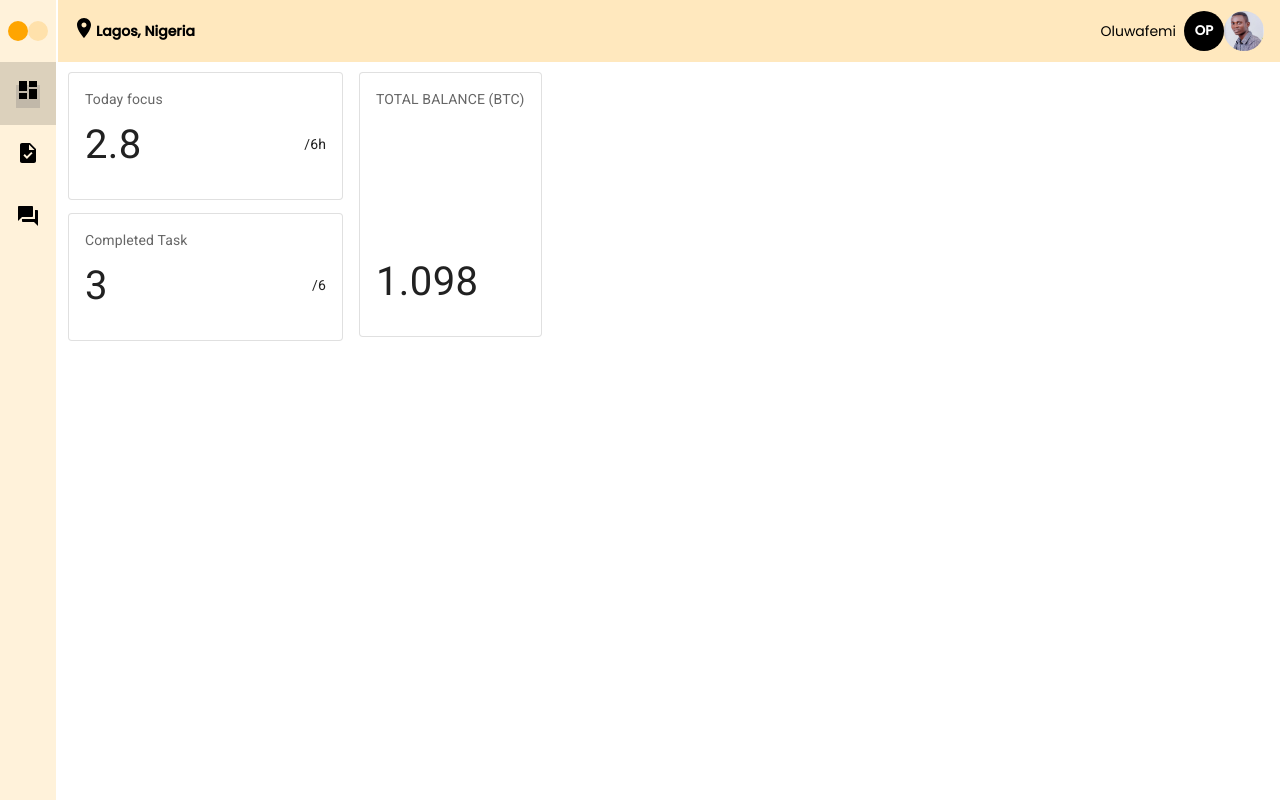
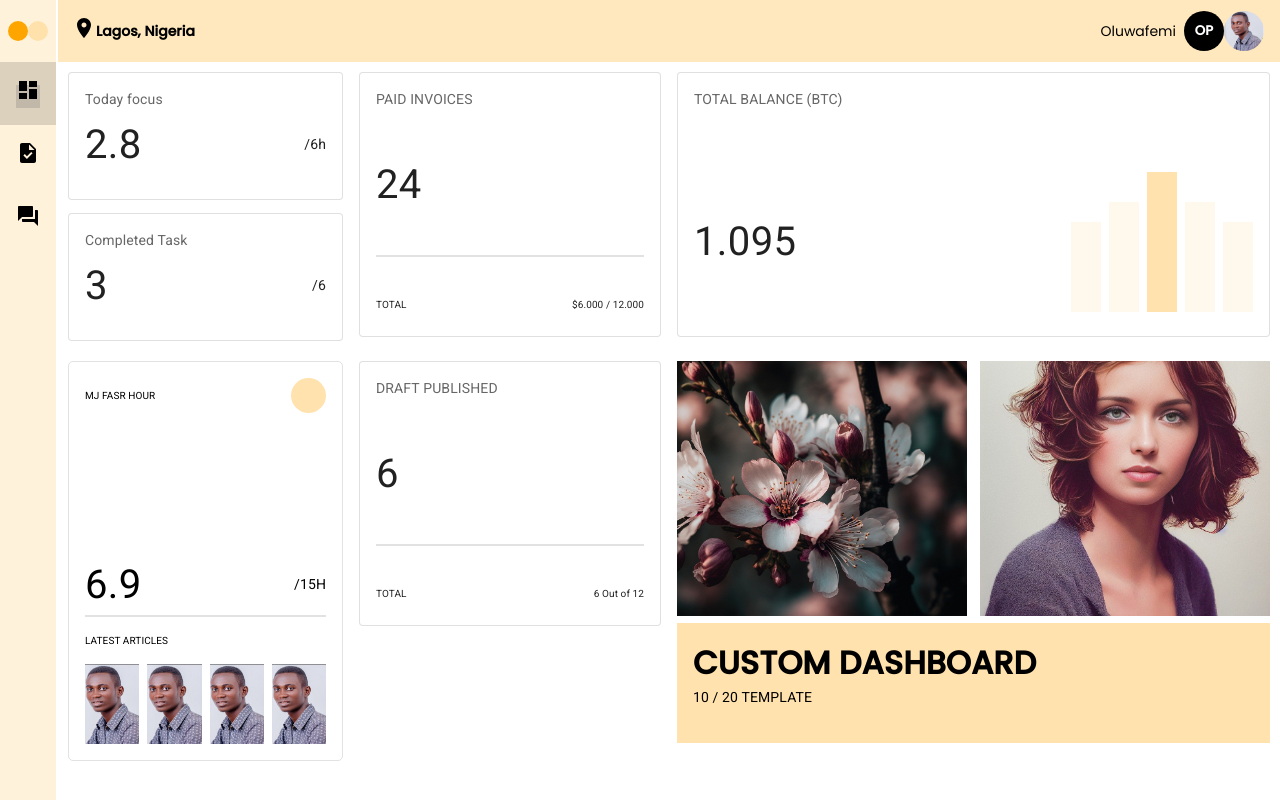
Before and after one commit to dev-makanju/Planoo-, a React (Create React App) app: page /dashboard in a window 1280 px wide. Built offline with nearby package versions, Linux system fonts and the light colour scheme; no server answers.

Commit message:
ft/completed dashboard UI

```diff
--- a/src/App.css
+++ b/src/App.css
@@ -4,6 +4,10 @@
    box-sizing: border-box;
    padding: 0;
    margin: 0;
+}
+
+hr {
+   border:.78px solid #5d5a5a2d;
 }
 
 body{
--- a/src/components/dashboard/Dash.css
+++ b/src/components/dashboard/Dash.css
@@ -3,3 +3,90 @@
    gap: 1rem;
    padding: 10px;
 }
+
+.widget-item {
+   flex: 1;
+}
+
+.mini-widget {
+   display: flex;
+   gap: 1rem;
+}
+
+.bar-chart{
+   display: flex;
+   gap: .5rem;
+   transform: rotate(180deg);
+}
+
+.bar-1,.bar-5 {
+   width: 30px;
+   height: 90px;
+   background: #ffa60013;
+}
+
+.bar-2,.bar-4 {
+   width: 30px;
+   height: 110px;
+   background: #ffa60013;
+}
+
+.bar-3 {
+   width: 30px;
+   height: 140px;
+   background: #ffa60052;
+}
+
+.custom-card{
+   max-width: 275px;
+   border: .78px solid #5d5a5a2d;
+   border-radius: 5px;
+   padding: 1rem;
+   height: 400px;
+   display: flex;
+   flex-direction: column;
+   justify-content: space-between;
+}
+
+.custom-card-img{
+   cursor: pointer;
+   min-width: 30px;
+   height: 80px;
+   object-fit: cover;
+}
+
+.img-card-wrapper {
+   display: flex;
+   flex-wrap: nowrap;
+   gap: .5rem;
+}
+
+.custom-button {
+   background-color: #ffa60052;
+   width: 35px;
+   height: 35px;
+   border-radius: 50%;
+}
+
+.custom-dash-title{
+   background:#ffa60052;
+   width: 100%;
+   height: 30%;
+   padding: 1rem;
+}
+
+.box-card.box{
+   flex: 1;
+   border: 1px solid red;
+   width: 300px;
+}
+
+.widget-item.box img{
+   width: 100%;
+   height: 255px;
+   object-fit: cover;
+}
+
+.box-card-GPT{
+   flex: 1;
+}
--- a/src/components/dashboard/Dashboard.jsx
+++ b/src/components/dashboard/Dashboard.jsx
@@ -4,12 +4,14 @@ import TaskCard from '../dashboard/cards/TaskCard'
 import Box from '@mui/material/Box';
 import './Dash.css';
 import BalanceCard from './cards/BalanceCard';
+import Typography from '@mui/material/Typography';
 
 const Dashboard = () => {
   return (
    <DashboardLayout>
       <div className='dash-main'>
         <div className='dash-main_widget'>
+            <div className='widget-item mini-widget'>
               <Box
                 display="flex"
                 flexDirection='column'
@@ -18,8 +20,79 @@ const Dashboard = () => {
                 <TaskCard title='Today focus' ongoing='2.8' total='6h'/>
                 <TaskCard title='Completed Task' ongoing='3' total='6'/>
               </Box>
+              <BalanceCard showTotal={true} total='$6.000 / 12.000' cardType='PAID INVOICES' amount='24' isVisible={false}/>
+            </div>
+            <div className='widget-item'>
+              <BalanceCard showTotal={false} cardType='TOTAL BALANCE (BTC)' amount='1.095' isVisible={true}/>
+            </div>
+        </div>
+      </div>
+      <div className='dash-main'>
+        <div className='dash-main_widget'>
+            <div className='widget-item mini-widget'>
+              <Box
+                display="flex"
+                flexDirection='column'
+                gap='.8rem'
+              >
+                <div className='custom-card'>
+                  <Box display='flex' alignItems='center' justifyContent='space-between'>
+                    <Typography sx={{ fontSize: 10 }}>
+                      MJ FASR HOUR
+                    </Typography>
+                    <div className='custom-button'></div>
+                  </Box>
                   <div>
-              <BalanceCard/>
+                    <Box
+                        display="flex"
+                        justifyContent='space-between'
+                        alignItems="center"
+                    >
+                      <Typography sx={{ fontSize: 40 }}>
+                          6.9
+                        <br />
+                      </Typography>
+                      <Typography sx={{ fontSize: 14 }}>
+                        /15H
+                        <br />
+                      </Typography>
+                    </Box>
+                    <hr/>
+                    <Box>
+                      <Typography sx={{ fontSize: 10, marginBottom: 2, marginTop: 2, }}>
+                        LATEST ARTICLES
+                      </Typography>
+                      <div className='img-card-wrapper'>
+                          <img className='custom-card-img' src={process.env.PUBLIC_URL + '/assets/test-avater.jpeg'} alt=""/>
+                          <img className='custom-card-img' src={process.env.PUBLIC_URL + '/assets/test-avater.jpeg'} alt=""/>
+                          <img className='custom-card-img' src={process.env.PUBLIC_URL + '/assets/test-avater.jpeg'} alt=""/>
+                          <img className='custom-card-img' src={process.env.PUBLIC_URL + '/assets/test-avater.jpeg'} alt=""/>
+                      </div>
+                    </Box>
+                  </div>
+                </div>
+              </Box>
+              <BalanceCard showTotal={true} total='6 Out of 12' cardType='DRAFT PUBLISHED' amount='6' isVisible={false}/>
+            </div>
+            <div className='widget-item'>
+              <Box
+                display="flex"
+                gap='.8rem'
+              >
+                <div className='widget-item box card-GPT'>
+                  <img src={process.env.PUBLIC_URL + '/assets/ai-generated.jpg'} alt="ai-generated" />
+                </div>
+                <div className='widget-item box card-BAL'>
+                  <img src={process.env.PUBLIC_URL + '/assets/fantasy.jpg'} alt="ai-generated" />
+                </div>
+              </Box>
+              <div className='custom-dash-title'>
+                <h1>CUSTOM DASHBOARD</h1>
+                <Typography sx={{ fontSize: 14 }}>
+                  10 / 20 TEMPLATE
+                  <br />
+                </Typography>
+              </div>
             </div>
         </div>
       </div>
--- a/src/components/dashboard/cards/BalanceCard.jsx
+++ b/src/components/dashboard/cards/BalanceCard.jsx
@@ -3,13 +3,15 @@ import Box from '@mui/material/Box';
 import Card from '@mui/material/Card';
 import CardContent from '@mui/material/CardContent';
 import Typography from '@mui/material/Typography';
+import '../Dash.css'
+
 
 export default function BalanceCard(props) {
   return (
     <Card variant="outlined" sx={{ height: 265, width: '100%', boxShadow:'0px'}}>
       <CardContent sx={{ display:'flex', height:'100%', justifyContent:'space-between', flexDirection: 'column'}}>
         <Typography sx={{ fontSize: 14 }} color="text.secondary" gutterBottom>
-          TOTAL BALANCE (BTC)
+          {props.cardType}
         </Typography>
         <Box
             display="flex"
@@ -17,9 +19,10 @@ export default function BalanceCard(props) {
             alignItems="center"
         >
           <Typography sx={{ fontSize: 40 }}>
-            1.098
+            {props.amount}
             <br/>
           </Typography>
+          {  props.isVisible && (
           <div className='bar-chart'>
             <div className='bar-1 bar'></div>
             <div className='bar-2 bar'></div>
@@ -27,7 +30,24 @@ export default function BalanceCard(props) {
             <div className='bar-4 bar'></div>
             <div className='bar-5 bar'></div>
           </div>
+          )}
         </Box>
+        { props.showTotal && (
+        <>
+          <hr/>
+          <Box
+            display="flex"
+            justifyContent='space-between'
+          >
+            <Typography sx={{ fontSize: 10 }}>
+              TOTAL
+            </Typography>
+            <Typography sx={{ fontSize: 10 }}>
+              {props.total}
+            </Typography>
+          </Box>
+        </>
+         )}
       </CardContent>
     </Card>
   );
```
Also changed, not shown: public/assets/ai-generated.jpg (added), public/assets/fantasy.jpg (added). Lines whose indentation alone changed are shown as unchanged.
